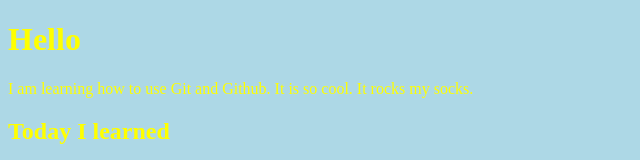
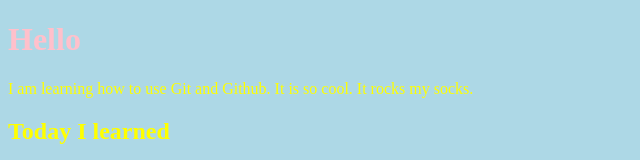
Before and after one commit to mollywong111/my-first-repo, a plain HTML site: page index.html in a window 1280 px wide. Shown: the top 160 px of the page, without its empty margins (0-640 px from the left). Drawn offline with Linux system fonts and the light colour scheme.

Commit message:
Update styles.css

```diff
--- a/styles.css
+++ b/styles.css
@@ -3,5 +3,5 @@ body {
     color:yellow;
 }
 h1 {
-    colour:pink
+    color:pink
 }
```
